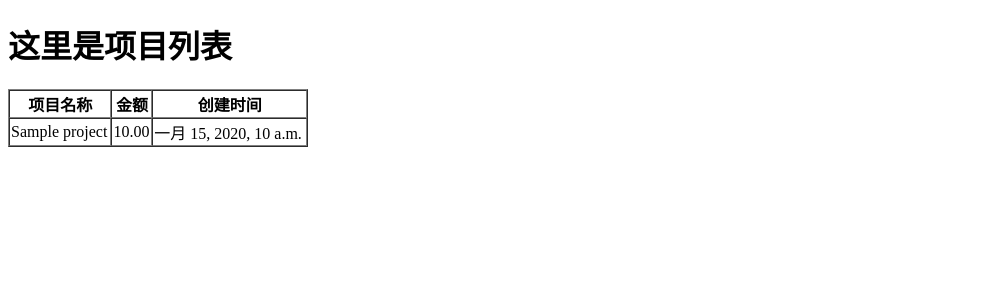
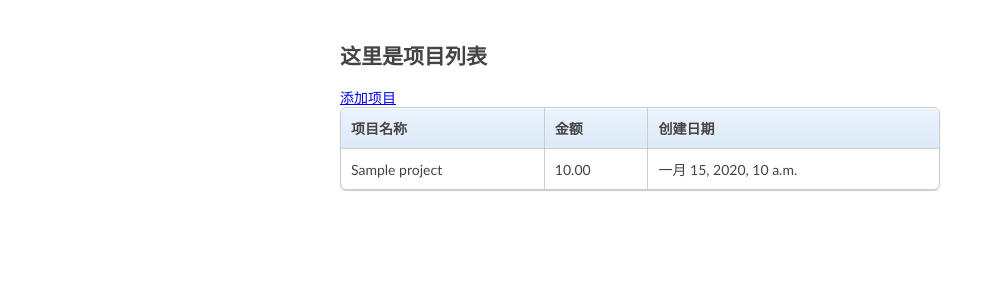
Before and after one commit to YeHuScholar/project_manage, a Django app: page / in a window 1280 px wide. Shown: the top 300 px of the page, without its empty margins (0-995 px from the left). Run offline with Django 3.2, Linux system fonts and the light colour scheme; tables that the repository leaves empty hold one stand-in row (values such as "Sample post").

Commit message:
完善项目列表页和新增项目页

```diff
--- a/project/templates/add.html
+++ b/project/templates/add.html
@@ -8,7 +8,7 @@
 <h2 align="center">添加新的项目</h2>
 <br>
 
-<form method="POST" action=" {% url '添加项目' %} " align="center" enctype="multipart/form-data">
+<form method="POST" action=" {% url '添加项目' %} " align="center">
     项目名称：
     <br>
     <input type="text" name="项目名称" value="例：东海油气田一期">
--- a/project/templates/project_list.html
+++ b/project/templates/project_list.html
@@ -3,15 +3,182 @@
 <head>
     <meta charset="UTF-8">
     <title>项目列表</title>
+
+    <style>
+
+    body {
+        width: 600px;
+        margin: 40px auto;
+        font-family: 'trebuchet MS', 'Lucida sans', Arial;
+        font-size: 14px;
+        color: #444;
+    }
+
+    table {
+        *border-collapse: collapse; /* IE7 and lower */
+        border-spacing: 0;
+        width: 100%;
+    }
+
+    .bordered {
+        border: solid #ccc 1px;
+        -moz-border-radius: 6px;
+        -webkit-border-radius: 6px;
+        border-radius: 6px;
+        -webkit-box-shadow: 0 1px 1px #ccc;
+        -moz-box-shadow: 0 1px 1px #ccc;
+        box-shadow: 0 1px 1px #ccc;
+    }
+
+    .bordered tr:hover {
+        background: #fbf8e9;
+        -o-transition: all 0.1s ease-in-out;
+        -webkit-transition: all 0.1s ease-in-out;
+        -moz-transition: all 0.1s ease-in-out;
+        -ms-transition: all 0.1s ease-in-out;
+        transition: all 0.1s ease-in-out;
+    }
+
+    .bordered td, .bordered th {
+        border-left: 1px solid #ccc;
+        border-top: 1px solid #ccc;
+        padding: 10px;
+        text-align: left;
+    }
+
+    .bordered th {
+        background-color: #dce9f9;
+        background-image: -webkit-gradient(linear, left top, left bottom, from(#ebf3fc), to(#dce9f9));
+        background-image: -webkit-linear-gradient(top, #ebf3fc, #dce9f9);
+        background-image:    -moz-linear-gradient(top, #ebf3fc, #dce9f9);
+        background-image:     -ms-linear-gradient(top, #ebf3fc, #dce9f9);
+        background-image:      -o-linear-gradient(top, #ebf3fc, #dce9f9);
+        background-image:         linear-gradient(top, #ebf3fc, #dce9f9);
+        -webkit-box-shadow: 0 1px 0 rgba(255,255,255,.8) inset;
+        -moz-box-shadow:0 1px 0 rgba(255,255,255,.8) inset;
+        box-shadow: 0 1px 0 rgba(255,255,255,.8) inset;
+        border-top: none;
+        text-shadow: 0 1px 0 rgba(255,255,255,.5);
+    }
+
+    .bordered td:first-child, .bordered th:first-child {
+        border-left: none;
+    }
+
+    .bordered th:first-child {
+        -moz-border-radius: 6px 0 0 0;
+        -webkit-border-radius: 6px 0 0 0;
+        border-radius: 6px 0 0 0;
+    }
+
+    .bordered th:last-child {
+        -moz-border-radius: 0 6px 0 0;
+        -webkit-border-radius: 0 6px 0 0;
+        border-radius: 0 6px 0 0;
+    }
+
+    .bordered th:only-child{
+        -moz-border-radius: 6px 6px 0 0;
+        -webkit-border-radius: 6px 6px 0 0;
+        border-radius: 6px 6px 0 0;
+    }
+
+    .bordered tr:last-child td:first-child {
+        -moz-border-radius: 0 0 0 6px;
+        -webkit-border-radius: 0 0 0 6px;
+        border-radius: 0 0 0 6px;
+    }
+
+    .bordered tr:last-child td:last-child {
+        -moz-border-radius: 0 0 6px 0;
+        -webkit-border-radius: 0 0 6px 0;
+        border-radius: 0 0 6px 0;
+    }
+
+
+
+    /*----------------------*/
+
+    .zebra td, .zebra th {
+        padding: 10px;
+        border-bottom: 1px solid #f2f2f2;
+    }
+
+    .zebra tbody tr:nth-child(even) {
+        background: #f5f5f5;
+        -webkit-box-shadow: 0 1px 0 rgba(255,255,255,.8) inset;
+        -moz-box-shadow:0 1px 0 rgba(255,255,255,.8) inset;
+        box-shadow: 0 1px 0 rgba(255,255,255,.8) inset;
+    }
+
+    .zebra th {
+        text-align: left;
+        text-shadow: 0 1px 0 rgba(255,255,255,.5);
+        border-bottom: 1px solid #ccc;
+        background-color: #eee;
+        background-image: -webkit-gradient(linear, left top, left bottom, from(#f5f5f5), to(#eee));
+        background-image: -webkit-linear-gradient(top, #f5f5f5, #eee);
+        background-image:    -moz-linear-gradient(top, #f5f5f5, #eee);
+        background-image:     -ms-linear-gradient(top, #f5f5f5, #eee);
+        background-image:      -o-linear-gradient(top, #f5f5f5, #eee);
+        background-image:         linear-gradient(top, #f5f5f5, #eee);
+    }
+
+    .zebra th:first-child {
+        -moz-border-radius: 6px 0 0 0;
+        -webkit-border-radius: 6px 0 0 0;
+        border-radius: 6px 0 0 0;
+    }
+
+    .zebra th:last-child {
+        -moz-border-radius: 0 6px 0 0;
+        -webkit-border-radius: 0 6px 0 0;
+        border-radius: 0 6px 0 0;
+    }
+
+    .zebra th:only-child{
+        -moz-border-radius: 6px 6px 0 0;
+        -webkit-border-radius: 6px 6px 0 0;
+        border-radius: 6px 6px 0 0;
+    }
+
+    .zebra tfoot td {
+        border-bottom: 0;
+        border-top: 1px solid #fff;
+        background-color: #f1f1f1;
+    }
+
+    .zebra tfoot td:first-child {
+        -moz-border-radius: 0 0 0 6px;
+        -webkit-border-radius: 0 0 0 6px;
+        border-radius: 0 0 0 6px;
+    }
+
+    .zebra tfoot td:last-child {
+        -moz-border-radius: 0 0 6px 0;
+        -webkit-border-radius: 0 0 6px 0;
+        border-radius: 0 0 6px 0;
+    }
+
+    .zebra tfoot td:only-child{
+        -moz-border-radius: 0 0 6px 6px;
+        -webkit-border-radius: 0 0 6px 6px
+        border-radius: 0 0 6px 6px
+    }
+
+    </style>
 </head>
 <body>
-<h1>这里是项目列表</h1>
-<table width="300" border="1" cellspacing="0">
+<h2>这里是项目列表</h2>
+<a class="nav-link" href="{% url '添加项目'%}">添加项目</a>
+<table class="bordered">
+    <thead>
     <tr>
         <th>项目名称</th>
         <th>金额</th>
-        <th>创建时间</th>
+        <th>创建日期</th>
     </tr>
+    </thead>
     {% for project in projects.all %}
     <tr>
         <td>{{ project.name }}</td>
--- a/project/urls.py
+++ b/project/urls.py
@@ -2,5 +2,5 @@ from django.urls import path,include
 from . import views
 
 urlpatterns = [
-    path('add/', views.add, name = '添加项目'),
+    path('add/', views.add, name='添加项目'),
 ]
```
